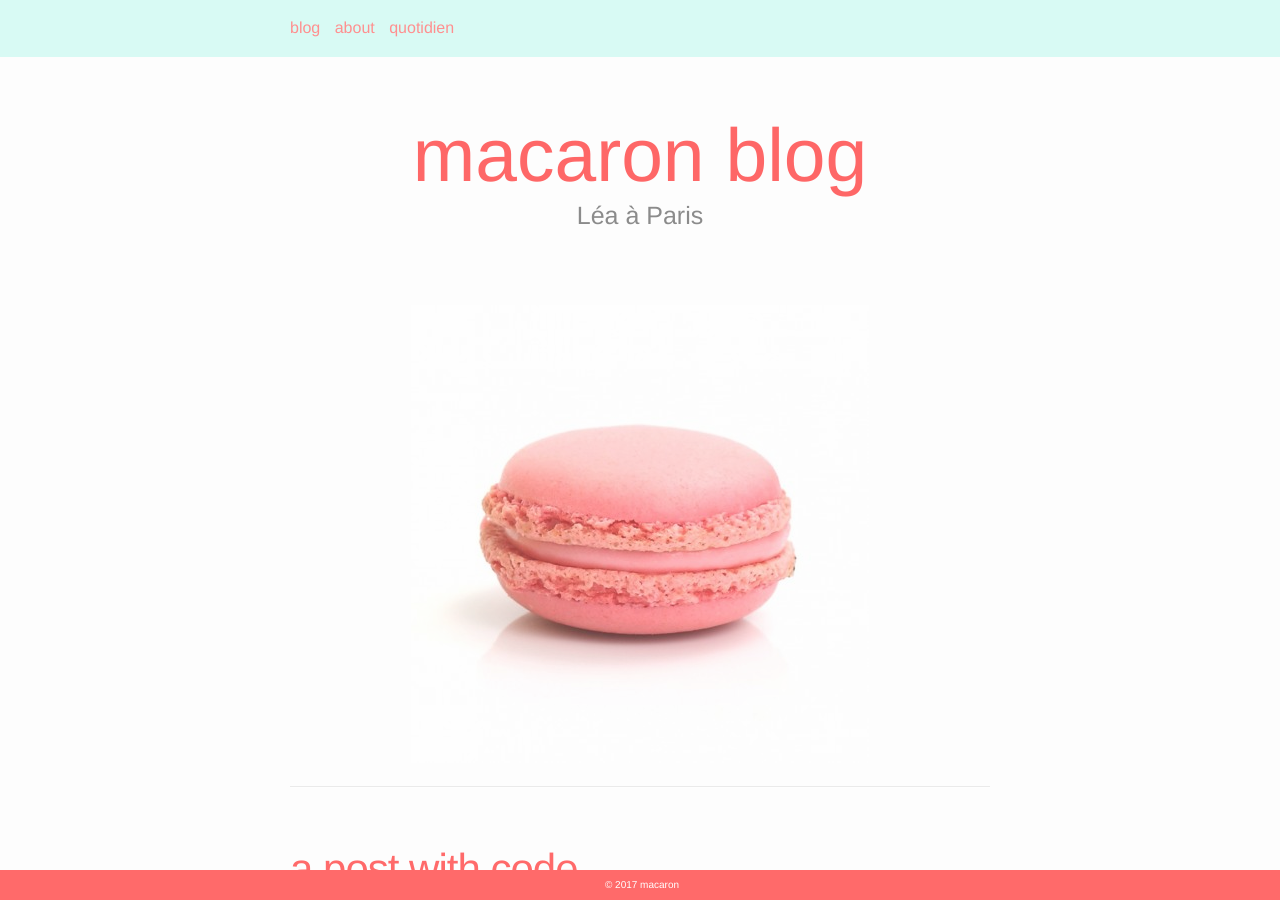
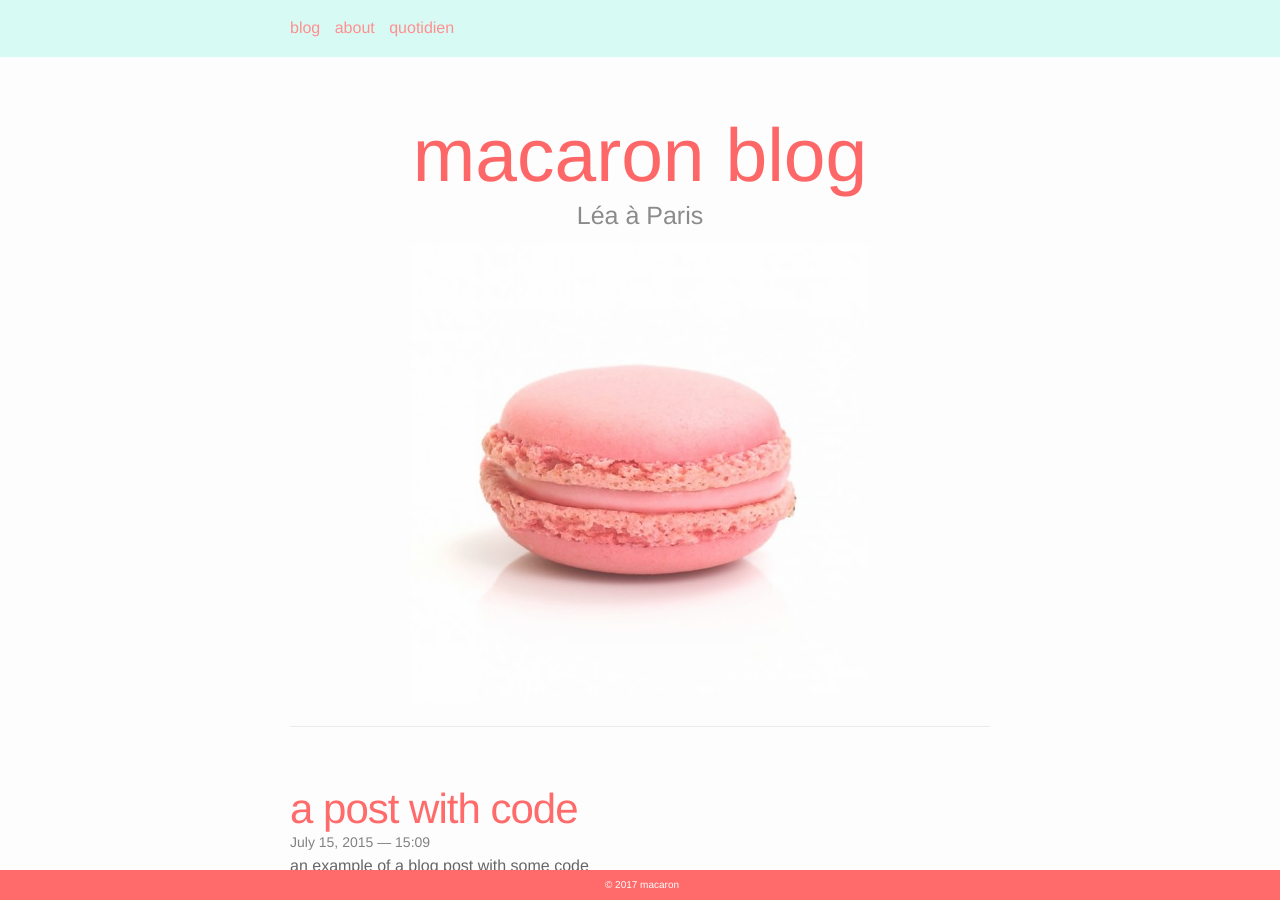
Before and after one commit to earlgreymacaron/earlgreymacaron-oldsitedraft, a Jekyll site: the page built from index.html, in a window 1280 px wide and 900 px high. Built offline with Jekyll 4.4.1, drawn with Linux system fonts in a browser that asks for light colours; nearby versions of some CDN libraries; the list of posts is cut into pages by our own code.

Commit message:
Update index.html

```diff
--- a/index.html
+++ b/index.html
@@ -5,8 +5,8 @@ layout: default
 <div class="header-bar">
   <h1>macaron blog</h1>
   <h2>Léa à Paris</h2>
+  <img src="/img/pinky.jpg">
   <br/>
-  <img src="/img/pinky.jpg">
   <hr>
   <br/>
 </div>
```
